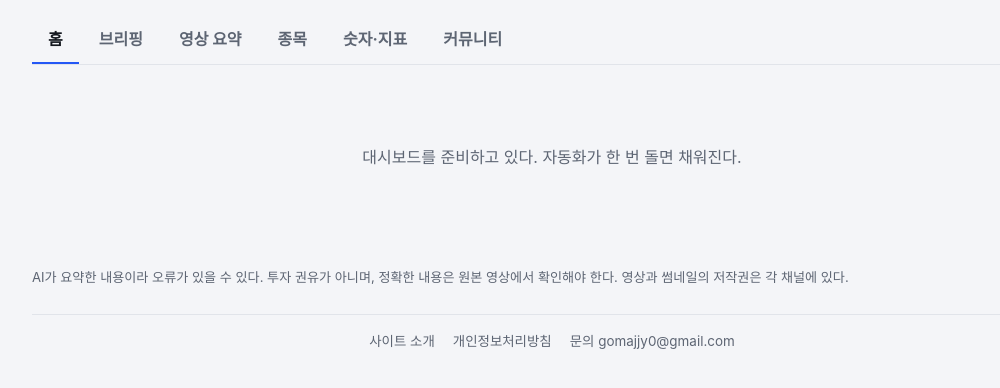
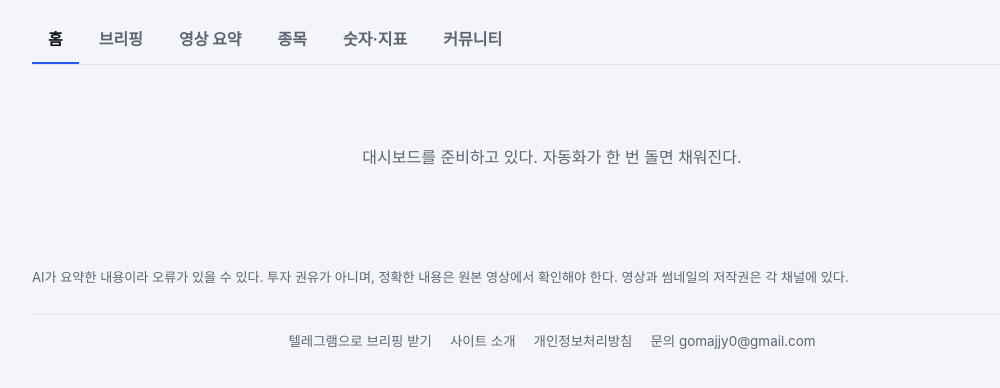
Before and after one commit to econo-tube-note/econo-tube-note, a plain HTML site: page index.html in a window 1280 px wide. Shown: the part 126-514 px from the top of the page, without its empty margins (88-1088 px from the left). Drawn offline with Linux system fonts and the light colour scheme; a script that the page names is missing; a web font is replaced by a local one.

Commit message:
Add files via upload

```diff
--- a/index.html
+++ b/index.html
@@ -440,7 +440,7 @@ a.tm:hover{color:var(--accent)}
   <div id="v-numbers" hidden></div>
   <div id="v-community" hidden></div>
   <p class="note">AI가 요약한 내용이라 오류가 있을 수 있다. 투자 권유가 아니며, 정확한 내용은 원본 영상에서 확인해야 한다. 영상과 썸네일의 저작권은 각 채널에 있다.</p>
-  <footer class="sitefoot"><a href="about/">사이트 소개</a><a href="privacy/">개인정보처리방침</a><a href="mailto:gomajjy0@gmail.com">문의 gomajjy0@gmail.com</a></footer>
+  <footer class="sitefoot"><a href="https://t.me/marketraven" target="_blank" rel="noopener">텔레그램으로 브리핑 받기</a><a href="about/">사이트 소개</a><a href="privacy/">개인정보처리방침</a><a href="mailto:gomajjy0@gmail.com">문의 gomajjy0@gmail.com</a></footer>
 </div>
 <dialog id="dlg"></dialog>
 <div class="pop" id="pop" hidden></div>
```
